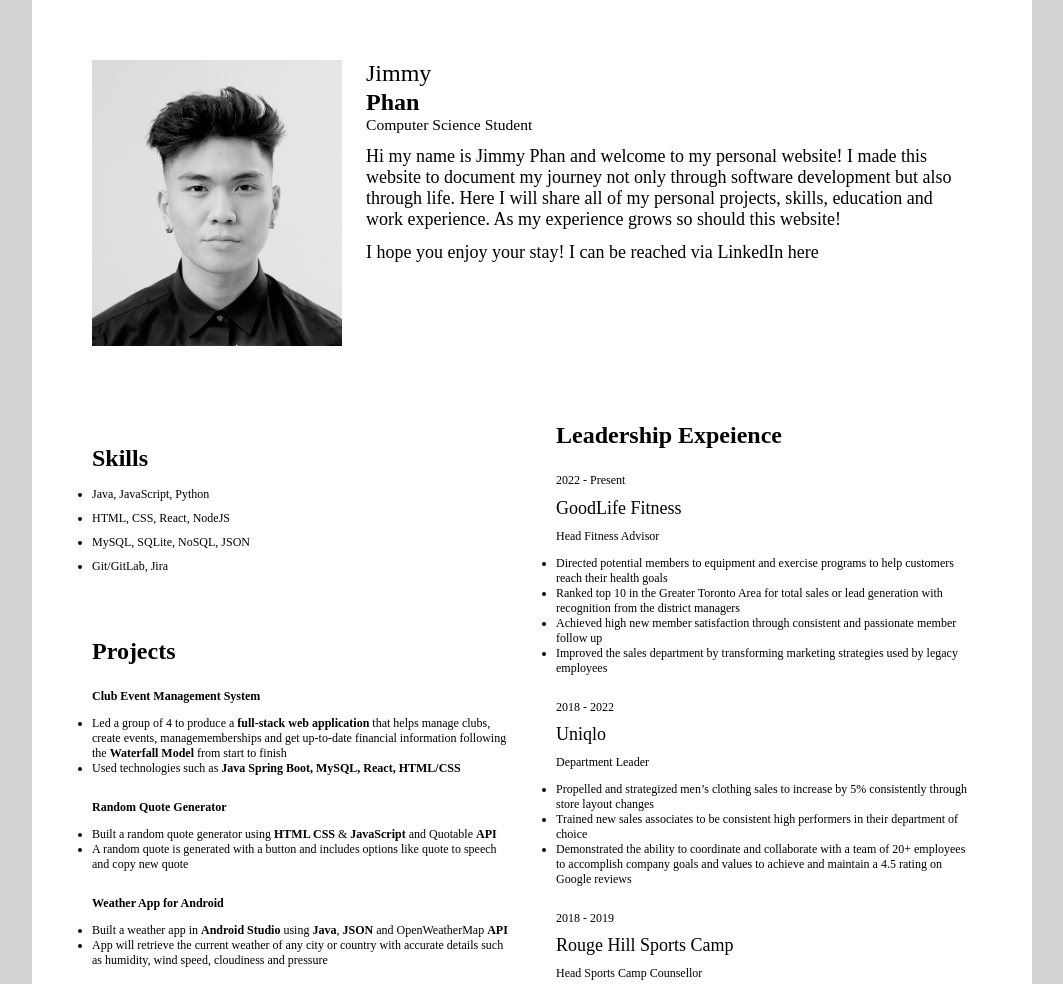
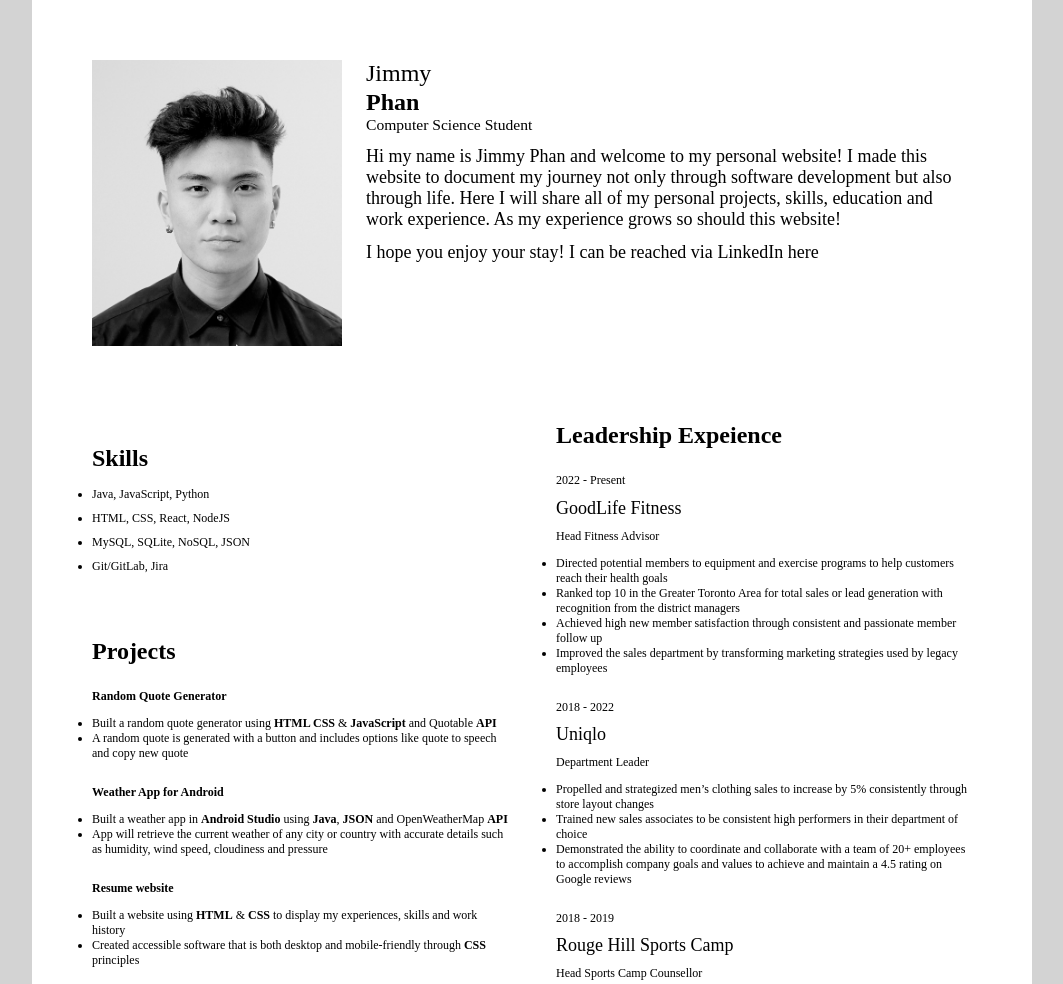
Before and after one commit to JimmyPhanGit/v1-Jimmy-Personal-Portfolio-Website, a plain HTML site: page index.html in a window 1280 px wide. Shown: the top 984 px of the page, without its empty margins (108-1171 px from the left). Drawn offline with nearby package versions, Linux system fonts and the light colour scheme.

Commit message:
Update index.html

```diff
--- a/index.html
+++ b/index.html
@@ -50,19 +50,6 @@
             </div>
             <div class="projects">
                 <h3 class = "title">Projects</h3>
-                <div class = "project_item">
-                    <h4 class = "project_name">Club Event Management System</h4>
-                    <p class ="description">
-                        <ul>
-                            <li>
-                                Led a group of 4 to produce a <b>full-stack web application</b> that helps manage clubs, create events, managememberships and get up-to-date financial information following the <b>Waterfall Model</b> from start to finish
-                            </li>
-                            <li>
-                                Used technologies such as <b>Java Spring Boot, MySQL, React, HTML/CSS</b>
-                            </li>
-                        </ul>
-                    </p>
-                </div>
                 <div class = "project_item">
                     <h4 class = "project_name">Random Quote Generator</h4>
                     <p class ="description">
```
